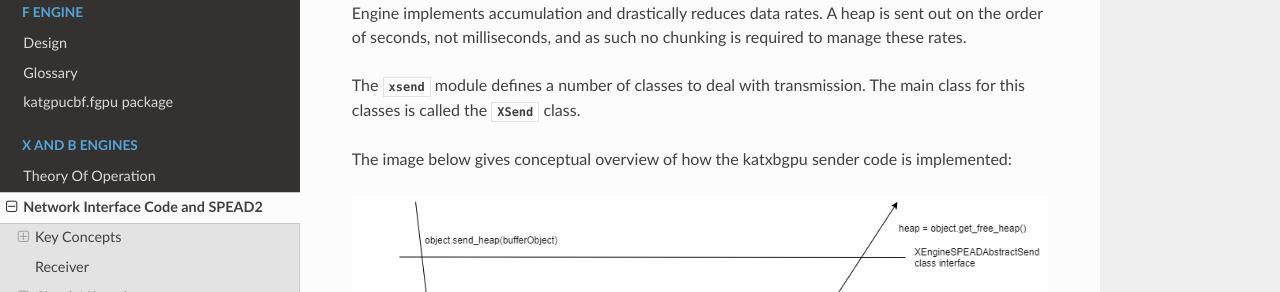
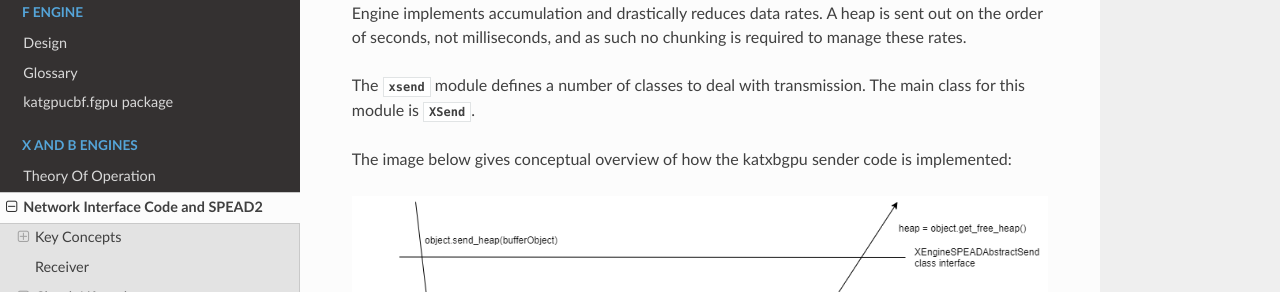
Before and after one commit to ska-sa/katgpucbf, a Sphinx documentation site: the page built from doc/xbgpu.networking.rst, in a window 1280 px wide and 900 px high, scrolled down 7479 px. Shown: the part 182-474 px from the top of the window. Built offline with Sphinx 7.4.7 and the Read the Docs theme 2.0.0, drawn with Linux system fonts in a browser that asks for light colours; formulas are drawn with MathJax 3; the version number could not be read and is left out.

Commit message:
A couple of documentation wording changes
Suggested in the PR review.

```diff
--- a/doc/xbgpu.networking.rst
+++ b/doc/xbgpu.networking.rst
@@ -362,8 +362,8 @@ drastically reduces data rates. A heap is sent out on the order of seconds, not
 milliseconds, and as such no chunking is required to manage these rates.
 
 The :mod:`~katgpucbf.xbgpu.xsend` module defines a number of classes to deal
-with transmission. The main class for this classes is called the
-:class:`~katgpucbf.xbgpu.xsend.XSend` class.
+with transmission. The main class for this module is
+:class:`~katgpucbf.xbgpu.xsend.XSend`.
 
 The image below gives conceptual overview of how the katxbgpu sender code is
 implemented:
```
Also changed, not shown: 1 other file.
